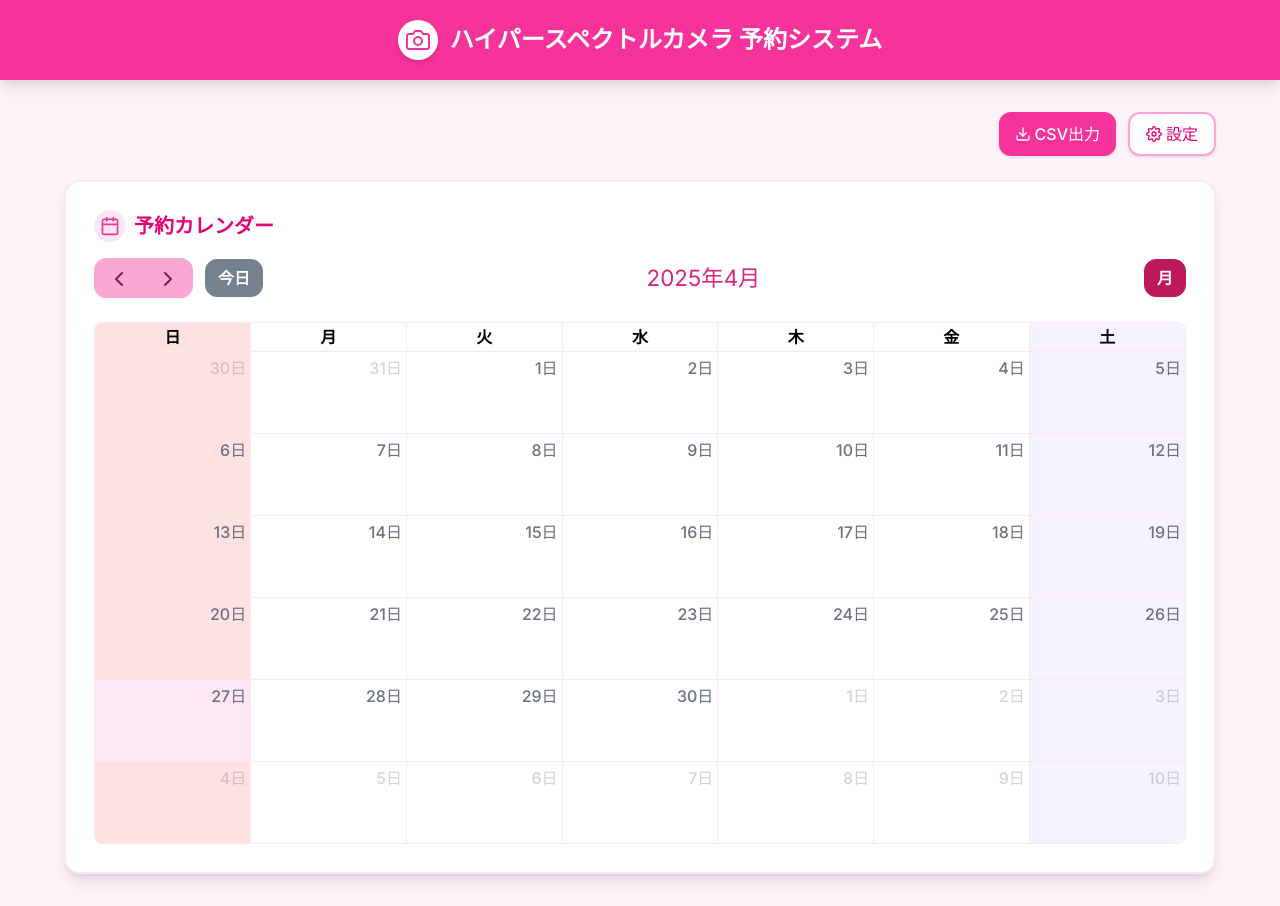
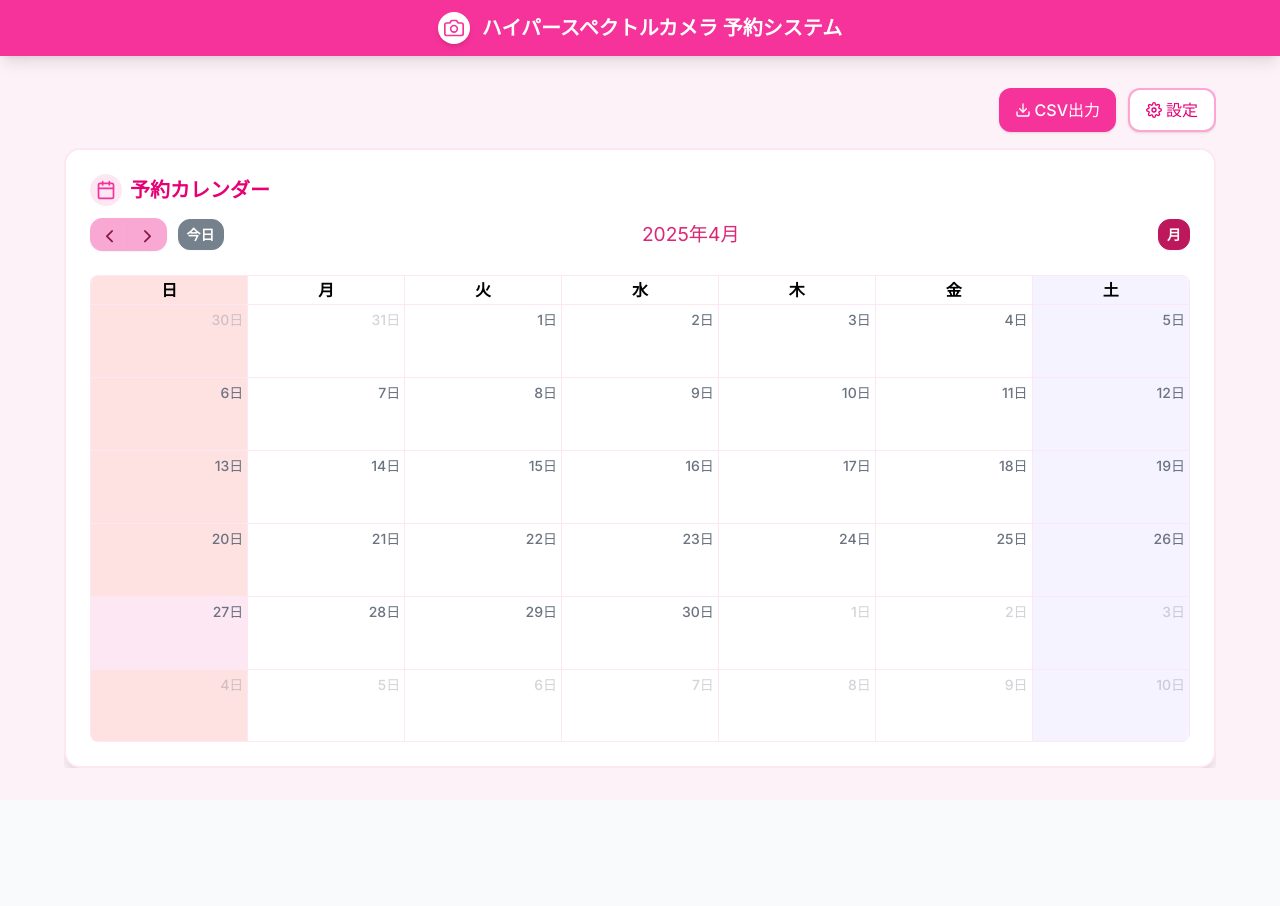
Before and after one commit to Yumekawa-chan/reserve-hs-camera, a Next.js app: page / in a window 1280 px wide. After the commit the page ends 800 px from the top, so only its background shows below. Built offline with nearby package versions, Linux system fonts and the light colour scheme; no server answers; the database is empty.

Commit message:
update: windowをスクロールなしで収まるようにした

```diff
--- a/src/app/page.tsx
+++ b/src/app/page.tsx
@@ -36,11 +36,11 @@ export default function Home() {
   };
 
   return (
-    <div className="min-h-screen bg-pink-50">
+    <div className="h-screen flex flex-col overflow-hidden bg-pink-50">
       <Header />
-      <main className="flex-1 p-4 md:p-6 lg:p-8">
-        <div className="max-w-6xl mx-auto">
-          <div className="flex justify-end mb-6 space-x-3">
+      <main className="flex-1 flex flex-col overflow-hidden p-4 md:p-6 lg:p-8">
+        <div className="max-w-6xl mx-auto w-full flex flex-col overflow-hidden flex-1">
+          <div className="flex justify-end mb-4 space-x-3">
             <Button
               onClick={handleExportCSV}
               className="flex items-center"
@@ -67,14 +67,16 @@ export default function Home() {
             </div>
           )}
 
-          <div className="bg-white rounded-2xl shadow-lg p-5 md:p-7 border-2 border-pink-100">
-            <h2 className="text-xl font-bold text-pink-600 mb-4 flex items-center">
+          <div className="bg-white rounded-2xl shadow-lg p-4 md:p-6 border-2 border-pink-100 flex-1 overflow-hidden flex flex-col">
+            <h2 className="text-xl font-bold text-pink-600 mb-3 flex items-center flex-shrink-0">
               <span className="bg-pink-100 rounded-full w-8 h-8 flex items-center justify-center mr-2">
                 <FiCalendar className="text-pink-500" />
               </span>
               予約カレンダー
             </h2>
-            <Calendar key={`calendar-${teamManagementLastClosed}`} />
+            <div className="flex-1 overflow-auto min-h-0">
+              <Calendar key={`calendar-${teamManagementLastClosed}`} />
+            </div>
           </div>
         </div>
 
--- a/src/components/Calendar.tsx
+++ b/src/components/Calendar.tsx
@@ -148,10 +148,19 @@ export function Calendar() {
   }
 
   return (
-    <div className="calendar-wrapper">
+    <div className="calendar-wrapper h-full flex flex-col">
       <style jsx global>{`
+        .fc {
+          height: 100%;
+          display: flex;
+          flex-direction: column;
+        }
+        .fc .fc-view-harness {
+          flex: 1;
+          min-height: 0;
+        }
         .fc .fc-toolbar-title {
-          font-size: 1.4rem;
+          font-size: 1.2rem;
           color: #DB2777;
         }
         .fc .fc-button-primary {
@@ -160,8 +169,9 @@ export function Calendar() {
           color: #831843;
           font-weight: 600;
           border-radius: 0.75rem;
-          padding: 0.375rem 0.75rem;
+          padding: 0.25rem 0.5rem;
           box-shadow: 0 1px 2px rgba(0, 0, 0, 0.05);
+          font-size: 0.875rem;
         }
         .fc .fc-button-primary:hover {
           background-color: #F472B6;
@@ -194,10 +204,16 @@ export function Calendar() {
           padding: 2px;
           border-width: 2px;
           box-shadow: 0 1px 2px rgba(0, 0, 0, 0.1);
+          font-size: 0.875rem;
         }
         .fc .fc-daygrid-day-number {
           color: #6B7280;
           font-weight: 500;
+          font-size: 0.875rem;
+        }
+        .fc .fc-toolbar {
+          flex-wrap: wrap;
+          row-gap: 0.5rem;
         }
       `}</style>
 
@@ -210,7 +226,7 @@ export function Calendar() {
           center: 'title',
           right: 'dayGridMonth'
         }}
-        height="auto"
+        height="100%"
         events={formatEventsForCalendar(events)}
         dateClick={handleDateClick}
         eventClick={handleEventClick}
@@ -222,6 +238,8 @@ export function Calendar() {
         buttonText={{
           today: '今日'
         }}
+        dayMaxEventRows={3}
+        moreLinkClick="day"
       />
 
       <EventModal
--- a/src/components/Header.tsx
+++ b/src/components/Header.tsx
@@ -2,12 +2,12 @@ import { FiCamera } from 'react-icons/fi';
 
 export function Header() {
   return (
-    <header className="bg-pink-500 text-white shadow-lg">
-      <div className="max-w-6xl mx-auto py-5 px-4 md:px-6 lg:px-8 flex items-center justify-center">
-        <div className="bg-white p-2 rounded-full shadow-md mr-3">
-          <FiCamera className="text-2xl text-pink-500" />
+    <header className="bg-pink-500 text-white shadow-lg flex-shrink-0">
+      <div className="max-w-6xl mx-auto py-3 px-4 md:px-6 lg:px-8 flex items-center justify-center">
+        <div className="bg-white p-1.5 rounded-full shadow-md mr-3">
+          <FiCamera className="text-xl text-pink-500" />
         </div>
-        <h1 className="text-xl md:text-2xl font-bold">
+        <h1 className="text-lg md:text-xl font-bold">
           ハイパースペクトルカメラ 予約システム
         </h1>
       </div>
```
